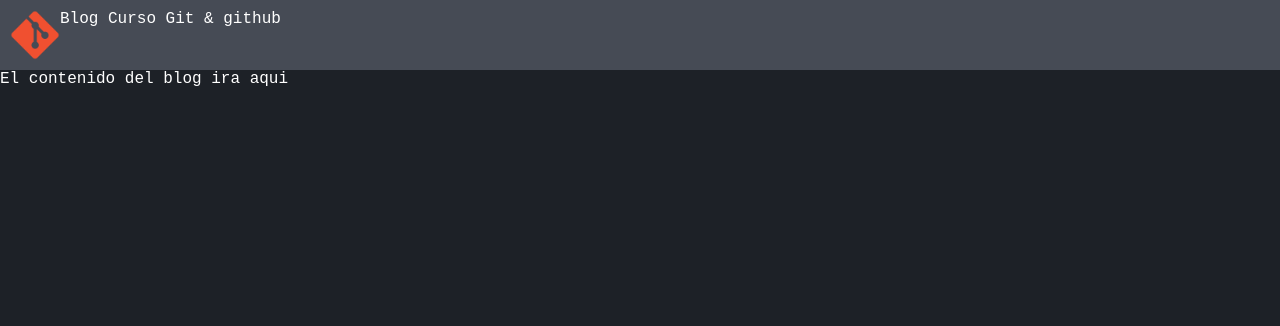
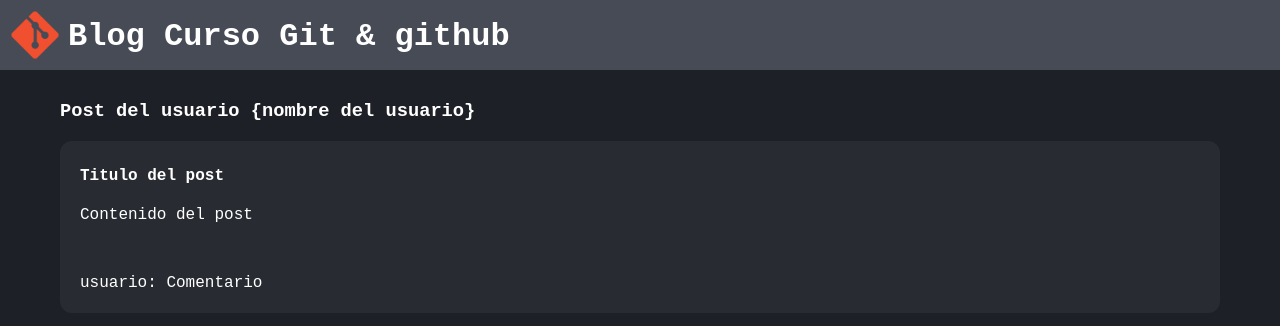
Before and after one commit to Sebasxdby/Git-github, a plain HTML site: page index.html in a window 1280 px wide. Drawn offline with Linux system fonts and the light colour scheme; a web font is replaced by a local one.

Commit message:
Add post html

```diff
--- a/index.html
+++ b/index.html
@@ -12,10 +12,17 @@
 <body>
     <div class="bar">
         <img class="logo" src="img/git.png">
-        <hi>Blog Curso Git & github</hi>
+        <h1>Blog Curso Git & github</h1>
     </div>
     <div>
-        El contenido del blog ira aqui
-    </div>
+        <div class="container" id ="content">
+            <h3>Post del usuario {nombre del usuario}</h3>
+            <div class="post">
+                <h4>Titulo del post</h4>
+                <p>Contenido del post</p>
+                <br>
+                <p><spam>usuario:</spam> Comentario </p>
+            </div>
+        </div>
 </body>
 </html>
--- a/style.css
+++ b/style.css
@@ -21,3 +21,23 @@ h1{
     width: 50px;
     height: 50px;
 }
+
+.container {
+    margin-top : 30px;
+    padding: 0 60px 0 60px;
+}
+
+.post{
+    background-color: #282c32;
+    margin-bottom: 15px;
+    padding: 5px 20px 5px 20px;
+    border-radius:  12px;
+}
+
+.h4{
+    color: #98c379;
+}
+
+.post span {
+    color:#61afef;
+}
```
